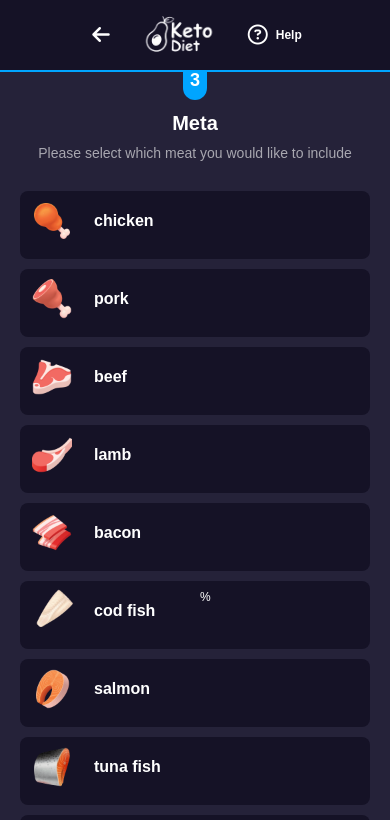
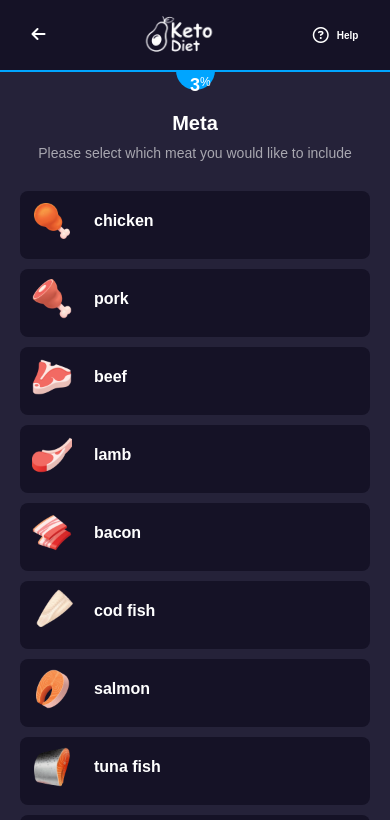
Before and after one commit to AjmalKarim1/testtask, a plain HTML site: page services.html in a window 390 px wide. Shown: the top 820 px of the page. Drawn offline with Linux system fonts and the light colour scheme.

Commit message:
change something

```diff
--- a/style.css
+++ b/style.css
@@ -70,7 +70,7 @@ html {
 .progress__percent-unit {
   font-size: 12px;
   position: absolute;
-  bottom: 240px;
+  color: white;
 }
 
 /* progress bar ends here  */
@@ -165,21 +165,21 @@ html {
 /* responsive */
 /* Define styles for small screens */
 @media (max-width: 768px) {
-  .navbar__container {
+  .nav__container {
     width: 90%; /* Adjust width for smaller screens */
   }
 
-  .back-button,
-  .help-button {
+  .exit-button,
+  .help-btn {
     padding: 12px; /* Adjust padding for smaller buttons */
     font-size: 16px; /* Adjust font size for smaller buttons */
   }
 
-  .label {
+  .help__text {
     font-size: 10px; /* Adjust font size for smaller labels */
   }
 
-  .progress-bar-text {
+  .progress__bar-text {
     width: 10%; /* Adjust width for smaller progress bar text */
     height: 20px; /* Adjust height for smaller progress bar text */
     padding: 5px; /* Adjust padding for smaller progress bar text */
```
